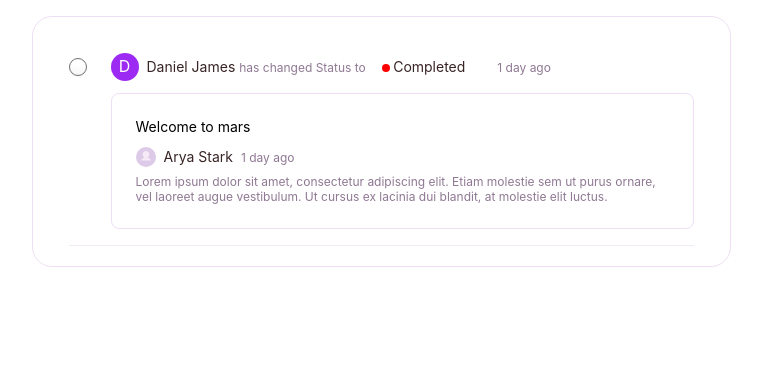
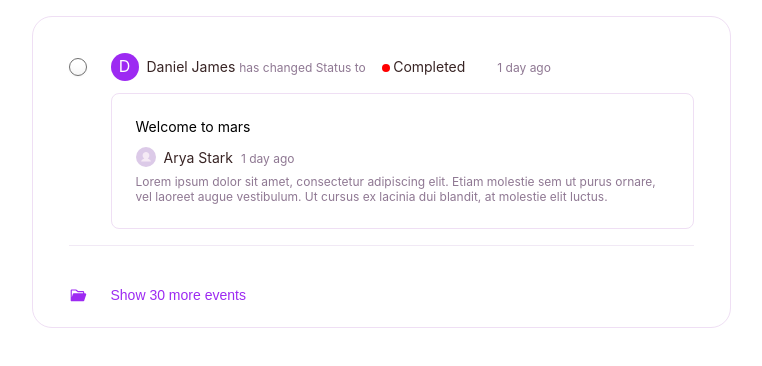
Before and after one commit to ibraheemosule/flex, a React (Vite) app: page / in a window 1280 px wide. Shown: the top 366 px of the page, without its empty margins (259-1021 px from the left). Built offline with nearby package versions, Linux system fonts and the light colour scheme; the HTML template or start-up script is replaced by a standard one.

Commit message:
added the show more button

```diff
--- a/src/App.tsx
+++ b/src/App.tsx
@@ -1,12 +1,14 @@
 import Layout from "./components/Layout";
 import User from "./components/User";
+import ShowMore from "./components/ShowMore";
 
 function App() {
   return (
     <Layout>
-      <div className="App">
+      <>
         <User />
-      </div>
+        <ShowMore />
+      </>
     </Layout>
   );
 }
--- a/src/assets/scss/comment.module.scss
+++ b/src/assets/scss/comment.module.scss
@@ -26,7 +26,6 @@
       width: 20px;
       height: 20px;
       line-height: 22px;
-      font-size: 0.75rem;
       text-align: center;
       background: #dccae8;
       border-radius: 100%;
--- /dev/null
+++ b/src/assets/scss/show-more.module.scss
@@ -0,0 +1,37 @@
+@import "./colors";
+@import "./typography";
+
+.show_more {
+  margin-top: 2rem;
+  border: 0;
+  outline: 0;
+  background: transparent;
+  cursor: pointer;
+
+  span {
+    margin-right: 0.5rem;
+  }
+
+  .avi {
+    vertical-align: sub;
+  }
+
+  .event {
+    @include md-text;
+    color: $secCol;
+    margin-left: 1rem;
+    transition: color 0.1s ease-in;
+  }
+}
+
+.show_more:hover {
+  .event {
+    color: $textCol;
+  }
+}
+
+@media (min-width: 576px) {
+  .show_more {
+    margin-top: 2.5rem;
+  }
+}
--- /dev/null
+++ b/src/components/ShowMore.tsx
@@ -0,0 +1,15 @@
+import s from "../assets/scss/show-more.module.scss";
+import fileIcon from "../assets/images/Group 9.svg";
+
+const ShowMore: React.FC = () => {
+  return (
+    <button className={s.show_more}>
+      <span className={s.avi}>
+        <img src={fileIcon} alt="file icon to view more" />
+      </span>
+      <span className={s.event}>Show 30 more events</span>
+    </button>
+  );
+};
+
+export default ShowMore;
```
